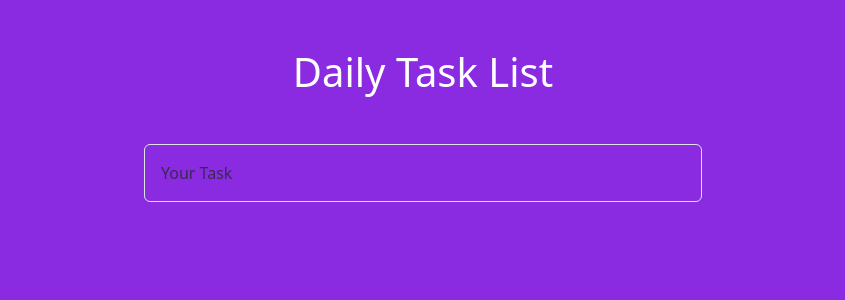
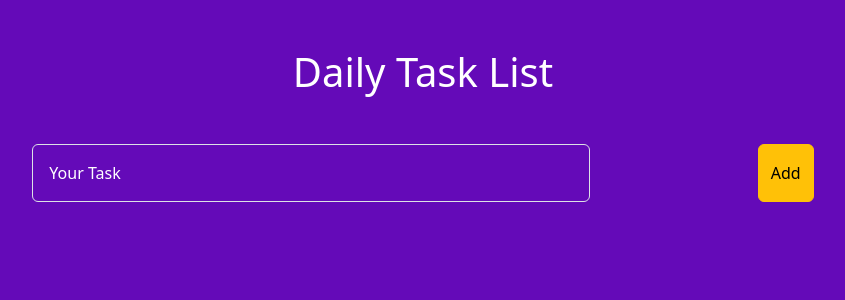
Before and after one commit to Ramzan8898/react-daily-tasks, a React (Create React App) app: page / in a window 1280 px wide. Shown: the top 300 px of the page, without its empty margins (217-1062 px from the left). Built offline with nearby package versions, Linux system fonts and the light colour scheme.

Commit message:
changes in App component

```diff
--- a/src/App.css
+++ b/src/App.css
@@ -1,12 +1,7 @@
 body {
-  background-color: blueviolet;
+  background-color: rgb(100, 10, 184);
 }
-.container {
-  display: flex;
-  justify-content: center;
-  align-self: center;
 
-}
 .container input {
   background: transparent;
 
@@ -18,5 +13,9 @@ body {
   border: 3px solid;
   border-color:rgb(243, 165, 9);
   box-shadow: none;
+  transition: all ease-in ;
+}
 
+.container input::placeholder {
+  color: white;
 }
--- a/src/App.js
+++ b/src/App.js
@@ -20,19 +20,13 @@ class App extends Component {
     return  <>
     <h1 className='text-center mt-5 text-white'>Daily Task List</h1>
 
-    <div className="container my-5">
+    <div className="container my-5 d-flex justify-content-evenly">
     <input type="text" placeholder='Your Task' className='form-control w-50 p-3 '
     name='task' value={this.state.item} onChange={this.handleInput}/>
+    <button className='btn btn-warning ' onClick={this.handleTask}>Add</button>
     </div>
 
-
     </>
-
-
   }
 }
-
-
-
-
 export default App;
```
